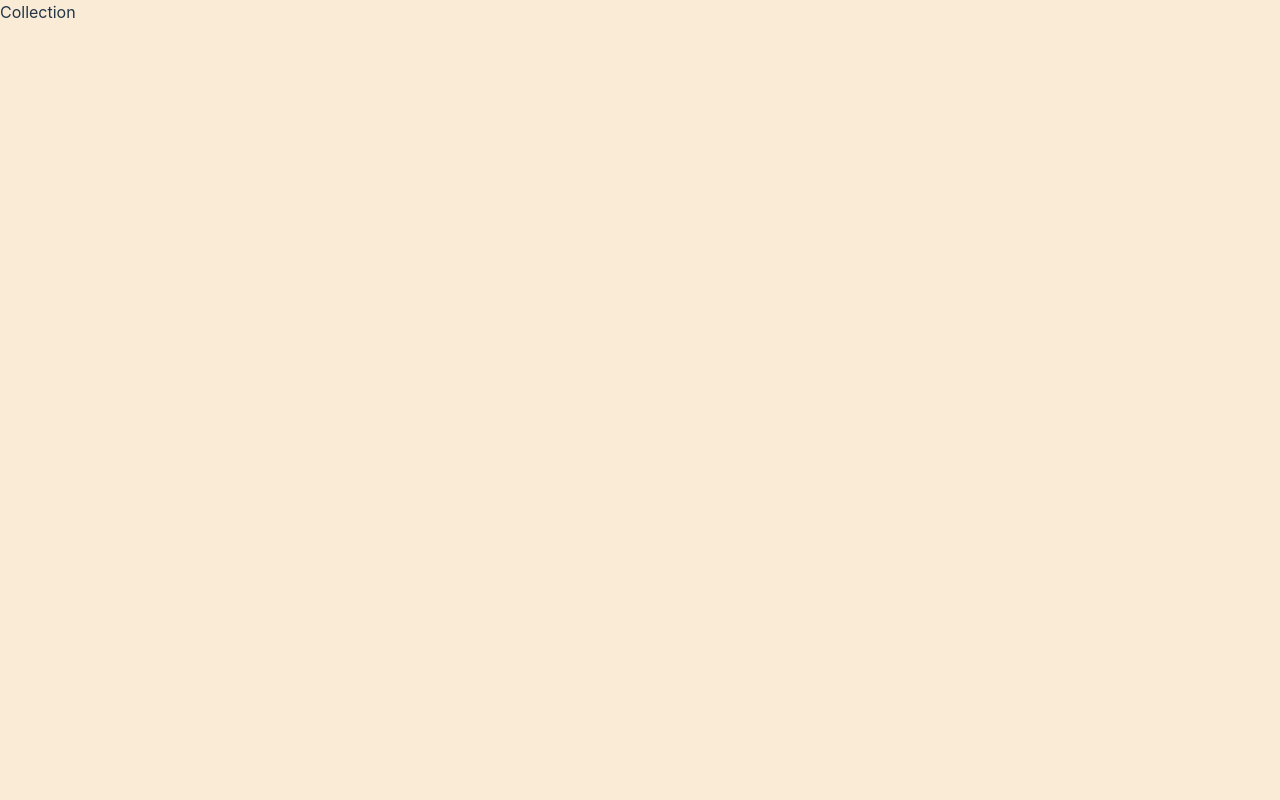
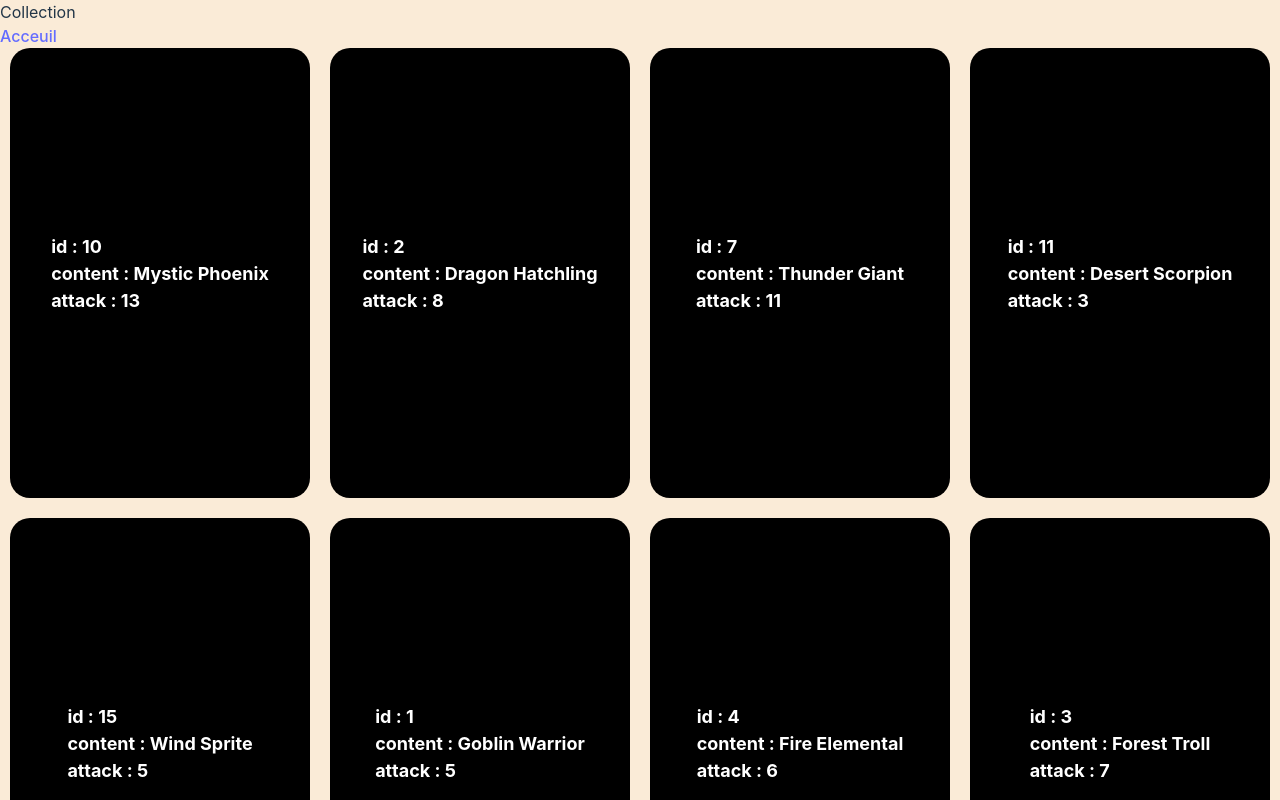
Before and after one commit to SABALBALJaoudat/CardGame, a React (Vite) app: page /collection in a window 1280 px wide. Shown: the top 800 px of the page. Built offline with nearby package versions, Linux system fonts and the light colour scheme.

Commit message:
Création dossier Component + Page Collection

```diff
--- a/src/Draggable.tsx
+++ b/src/Component/Draggable.tsx
@@ -1,6 +1,6 @@
 import { useDraggable } from '@dnd-kit/core';
 import { useDispatch } from 'react-redux';
-import { setHoveredCardInfo } from './Store/draggableSlice';
+import { setHoveredCardInfo } from '../Store/draggableSlice';
 
 interface DraggableProps {
   monster: Monster;
--- /dev/null
+++ b/src/Css/Collection.css
@@ -0,0 +1,6 @@
+.content{
+    display: flex;
+    flex-wrap: wrap;
+    gap: 20px;
+    justify-content: center;
+}
--- a/src/Page/Acceuil.tsx
+++ b/src/Page/Acceuil.tsx
@@ -2,12 +2,12 @@
 export default function Acceuil() {
   return (
     <div className="home">
-        <div>Acceuil</div>
-        <div className="selectButton">
-          <a href="/game">Play</a>
-          <a href="/">Collection</a>
-          <a href="/">Deck</a>
-        </div>
+      <div>Acceuil</div>
+      <div className="selectButton">
+        <a href="/game">Play</a>
+        <a href="/collection">Collection</a>
+        <a href="/deck">Deck</a>
+      </div>
     </div>
   )
 }
--- a/src/Page/Collection.tsx
+++ b/src/Page/Collection.tsx
@@ -1,5 +1,22 @@
+import "../Css/Collection.css";
+import { allCards } from "../Data/Cards"
+
 export default function Collection() {
   return (
-    <div>Collection</div>
+    <>
+      <div>Collection</div>
+      <a href="/">Acceuil</a>
+      <div className="content">
+        {allCards.map((card) =>
+          <div className='card_detailed'>
+            <div className='title'>
+              id : {card.cardId}<br />
+              content : {card.title}<br />
+              attack : {card.attack}<br />
+            </div>
+          </div>
+        )}
+      </div>
+    </>
   )
 }
```
Also changed, not shown: src/Page/Board.tsx (+4 -4 lines), src/Component/Droppable.tsx (renamed from src/Droppable.tsx), src/Component/Score.tsx (renamed from src/Score.tsx), src/Component/ZoomCard.tsx (renamed from src/ZoomCard.tsx).
